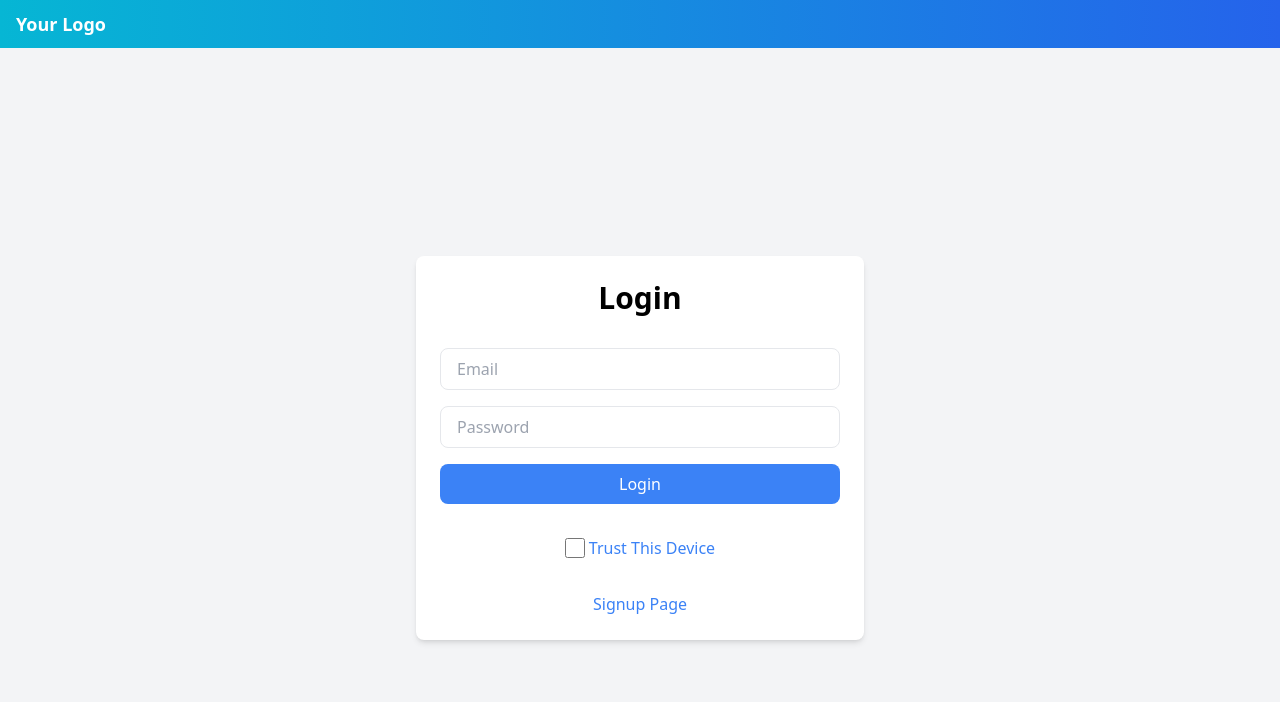
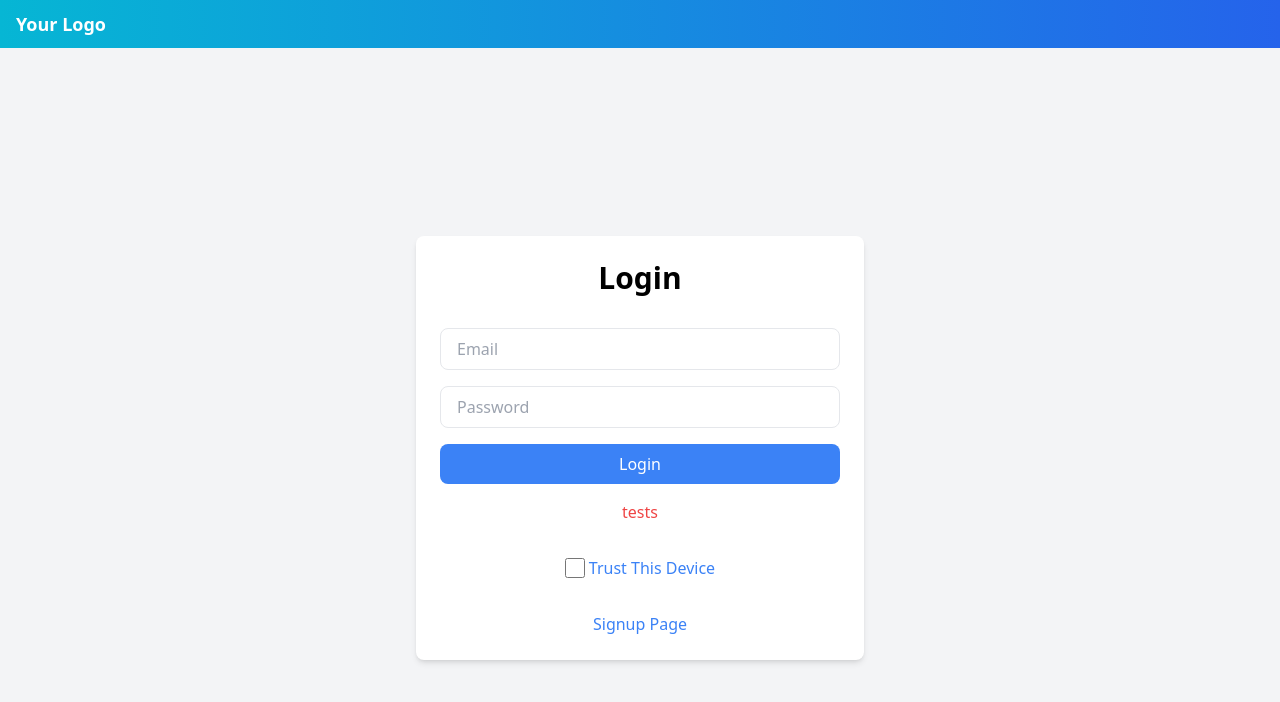
Before and after one commit to lifecycles1/assessment-system, a React (Vite) app in the folder webclient/: page / in a window 1280 px wide. Shown: the top 702 px of the page. Built offline with nearby package versions, Linux system fonts and the light colour scheme; no server answers.

Commit message:
expect frontend test to fail

```diff
--- a/webclient/src/pages/Login.jsx
+++ b/webclient/src/pages/Login.jsx
@@ -59,11 +59,11 @@ const Login = () => {
           <div>
             <LoadingButton type="submit" loading={loading} className="w-full px-4 py-2 text-white bg-blue-500 rounded-lg hover:bg-blue-600 focus:outline-none focus:ring focus:border-blue-300" text="Login" />
           </div>
-          {error && (
-            <div data-testid="login-error" className="text-red-500 text-center" aria-live="assertive">
-              {error}
-            </div>
-          )}
+          {/* {error && ( */}
+          <div className="text-red-500 text-center" aria-live="assertive">
+            tests {error}
+          </div>
+          {/* )} */}
         </form>
         <label htmlFor="persist" className="flex items-center justify-center cursor-pointer text-blue-500 hover:underline">
           <input type="checkbox" checked={persist} onChange={handleToggle} className="w-5 h-5 mr-1 text-blue-500 border rounded focus:ring" id="persist" />
```
Also changed, not shown: 1 other file (tests, documents, lock files or other folders).
